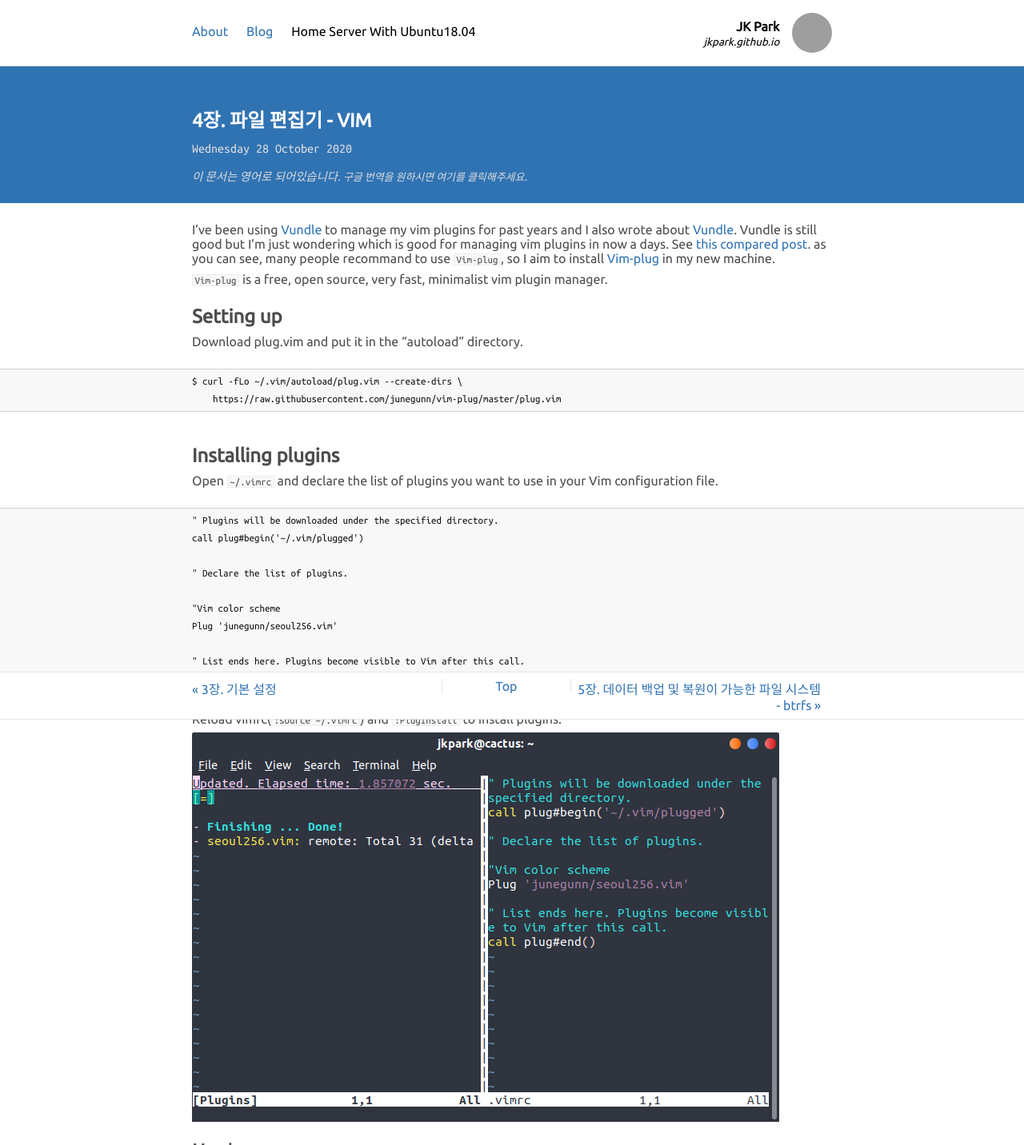
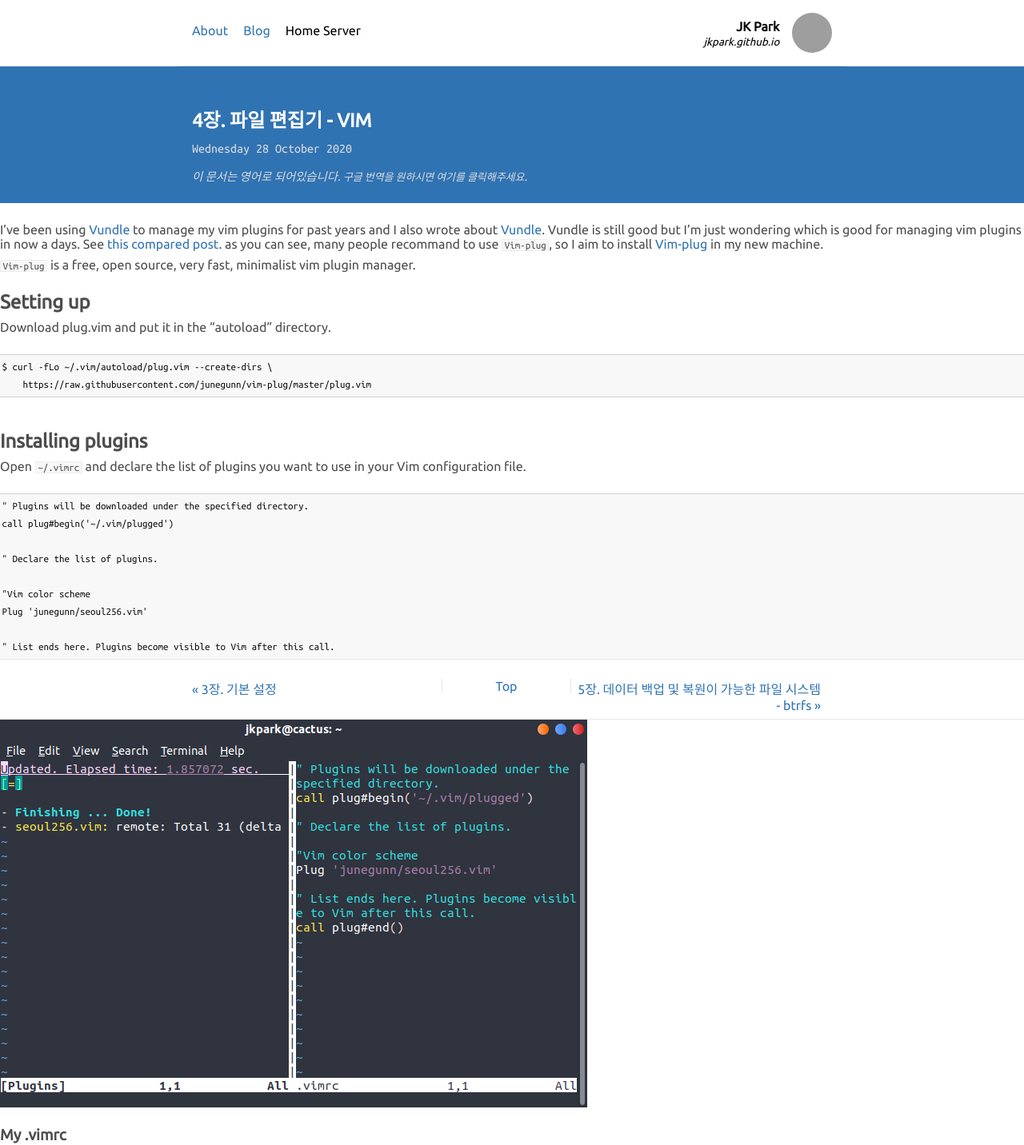
Before and after one commit to jkpark/jkpark.github.io, a Jekyll site: the page built from _ubuntu1804s/04-vim.md, in a window 1280 px wide, cut to the strip 0-1432 px from the top of the page. Shown: the whole strip at 80% size. Built offline with Jekyll 4.4.1, drawn with Linux system fonts in a browser that asks for light colours; comment, search, counter and statistics services are not loaded; grey boxes are pictures that could not be loaded.

Commit message:
reform masthead

```diff
--- a/_includes/disqus.html
+++ b/_includes/disqus.html
@@ -1,5 +1,5 @@
 {% if site.disqus %}
-<section class="comments inner">
+<section class="inner comments">
 	<div id="disqus_thread"></div>
 	<script>
 		/**
--- /dev/null
+++ b/_includes/footer.html
@@ -0,0 +1,7 @@
+
+<div class="separator"></div>
+<footer>
+    <p>
+    Made with <a href="http://jekyllrb.com/">Jekyll</a>, hosted on <a href="https://pages.github.com">Github Pages</a>.</br>
+    Template by <a href="https://github.com/jkpark/jkpark.github.io">JK Park</a>, inspired by <a href="https://github.com/ssaunier/ssaunier.github.io">Sébastien Saunier</a>.</p>
+</footer>
--- /dev/null
+++ b/_includes/head.html
@@ -0,0 +1,38 @@
+
+<meta charset="UTF-8">
+
+<title>
+    {% if page.title %}{{ page.title }}
+    {% if page.category == 'ubuntu1804' %} - 우분투 홈 서버{% endif %}
+    - {% endif %}{{ site.name }}
+</title>
+
+<meta name="author" content="{{ site.author }}" />
+{% if page.description %}
+<meta name="description" content="{{page.description}}" />
+{% endif %}
+
+{% if page.category == 'blog' %}
+    {% if page.photo %}
+<meta property="og:type" content="article">
+<meta property="og:image" content="images/posts/{{ page.photo }}" />
+    {% endif %}
+{% endif %}
+
+{{ page.extra_head }}
+
+<meta name="viewport" content="width=device-width, initial-scale=1.0">
+
+{% include analytics.html %}
+
+{% if site.google_site_verification %}
+<meta name="google-site-verification" content="H73FzMq39pLvMqBQL_e5f-JlaipO9MkcGC_ce_3xlDA" />
+{% endif %}
+
+<link href="https://fonts.googleapis.com/css?family=Ubuntu" rel="stylesheet">
+<link href="//fonts.googleapis.com/css?family=Ubuntu+Mono|Roboto:400,700,300italic" rel="stylesheet" type="text/css">
+<link rel="stylesheet" href="/css/site.css">
+<link rel="stylesheet" href="/css/masthead.css">
+<link rel="stylesheet" href="/css/footer.css">
+
+<link rel="alternate" type="application/rss+xml" title="{{ site.name }} - {{ site.description }}" href="{{ site.baseurl }}/feed.xml" />
--- /dev/null
+++ b/_includes/masthead.html
@@ -0,0 +1,18 @@
+<header class="inner masthead">
+        <div class="pull-right right logo">
+            <div class="name">
+                <a href="/">{{ site.author }}</a><br />
+                <small>
+                    <em><a href="https://jkpark.github.io/">jkpark.github.io</a></em>
+                </small>
+            </div>
+            <img class="avatar" src="{{ site.avatar }}" alt="2017" />
+        </div>
+        <nav class="pull-left">
+            <a class="{% if page.category == 'about' %} selected {% endif %}" href="/">About</a>
+            <!--<a class="{% if page.category == 'portfolio' %} selected {% endif %}" href="/portfolio/">Portfolio</a>-->
+            <a class="{% if page.category == 'blog' %} selected {% endif %}" href="/blog/">Blog</a>
+            <a class="{% if page.category == 'ubuntu1804' %} selected {% endif %}" href="/ubuntu1804/">Home Server</a>
+        </nav>
+        <div class="clear"></div>
+</header>
--- a/_layouts/default.html
+++ b/_layouts/default.html
@@ -1,67 +1,12 @@
 <!DOCTYPE html>
-<html lang="{% if page.language %}{{ page.language }}{% else %}ko{% endif %}">
-<head>
-  <meta charset="UTF-8">
-  <meta name="viewport" content="width=device-width, initial-scale=1.0">
-  <meta name="google-site-verification" content="H73FzMq39pLvMqBQL_e5f-JlaipO9MkcGC_ce_3xlDA" />
+<html lang="{{ page.lang | default: "ko" }}">
+    <head>
+        {% include head.html %}
+    </head>
 
-  {% include analytics.html %}
-
-  <link href="https://fonts.googleapis.com/css?family=Ubuntu" rel="stylesheet">
-  <link href="//fonts.googleapis.com/css?family=Ubuntu+Mono|Roboto:400,700,300italic" rel="stylesheet" type="text/css">
-  <link rel="stylesheet" href="/css/site.css">
-
-  <link rel="alternate" type="application/rss+xml" title="{{ site.name }} - {{ site.description }}" href="{{ site.baseurl }}/feed.xml" />
-
-  <title>
-    {% if page.title %}{{ page.title }}
-    {% if page.category == 'ubuntu1804' %} - 우분투18.04 홈 서버 구축{% endif %}
-    - {% endif %}{{ site.name }}
-  </title>
-  <meta name="author" content="{{ site.author }}" />
-  {% if page.description %}<meta name="description" content="{{page.description}}" />{% endif %}
-
-  {{ page.extra_head }}
-
-  {% if page.category == 'blog' %}
-    {% if page.photo %}
-      <meta property="og:type" content="article">
-      <meta property="og:image" content="images/posts/{{ page.photo }}" />
-    {% endif %}
-  {% endif %}
-</head>
-
-<body>
-  <header>
-    <div class="inner">
-      <nav>
-        <a class="{% if page.category == 'about' %} selected {% endif %}" href="/">About</a>
-        <!--<a class="{% if page.category == 'portfolio' %} selected {% endif %}" href="/portfolio/">Portfolio</a>-->
-        <a class="{% if page.category == 'blog' %} selected {% endif %}" href="/blog/">Blog</a>
-        <a class="{% if page.category == 'ubuntu1804' %} selected {% endif %}" href="/ubuntu1804/">Home Server With Ubuntu18.04</a>
-      </nav>
-      <div class="pull-right right logo">
-        <div class="name">
-          <a href="/">{{ site.author }}</a><br />
-          <small>
-            <em>
-                <a href="https://jkpark.github.io/">jkpark.github.io</a>
-            </em>
-          </small>
-        </div>
-        <img class="avatar" src="{{ site.avatar }}" alt="2017" />
-      </div>
-      <div class="clear"></div>
-    </div>
-  </header>
-
-  {{ content }}
-  <div class="separator"></div>
-
-  <footer>
-    <p>
-      Made with <a href="http://jekyllrb.com/">Jekyll</a>, hosted on <a href="https://pages.github.com">Github Pages</a>.</br>
-      Template by <a href="https://github.com/jkpark/jkpark.github.io">JK Park</a>, inspired by <a href="https://github.com/ssaunier/ssaunier.github.io">Sébastien Saunier</a>.</p>
-  </footer>
-</body>
+    <body>
+        {% include masthead.html %}
+        {{ content }}
+        {% include footer.html %}
+    </body>
 </html>
--- /dev/null
+++ b/css/footer.css
@@ -0,0 +1,9 @@
+
+footer {
+  font-size: small;
+  color: #666;
+  line-height: 2em;
+  text-align: center;
+  padding: 1em 0;
+  border-top: 1px solid #ddd;
+}
--- /dev/null
+++ b/css/masthead.css
@@ -0,0 +1,60 @@
+.masthead {
+  border-bottom: 1px solid #ddd;
+  background-color: white;
+}
+
+nav {
+    display: flex;
+    align-items: center;
+    min-height: 50px;
+}
+
+nav a {
+  display: inline-block;
+  margin-right: 1.2em;
+  padding-bottom: 0.2em;
+  border-bottom: 3px solid transparent;
+}
+nav a:last-child {
+  margin-right: 0;
+}
+
+nav a:hover {
+  text-decoration: none;
+  border-bottom: 3px solid #3073b3;
+}
+
+.masthead .logo a, .masthead .logo a:hover {
+  color: black;
+  /*text-decoration: none;*/
+}
+
+.logo .name {
+  font-weight: bold;
+  display: inline-block;
+}
+
+.logo small em {
+  font-weight: 400;
+}
+
+.logo .avatar {
+  border-radius: 50%;
+  max-width: 50px;
+  vertical-align: -9px;
+  margin-left: 12px;
+}
+
+@media (max-width: 480px) {
+  .masthead .logo {
+    clear: left;
+    text-align: center;
+    float: none;
+  }
+
+  .masthead nav {
+    float: none;
+    justify-content: center;
+    margin-top: 1em;
+  }
+}
--- a/css/site.css
+++ b/css/site.css
@@ -16,7 +16,6 @@
 }
 
 body {
-  color: #222;
   font-family: 'Ubuntu', sans-serif;
   text-rendering: optimizeLegibility;
 }
@@ -47,6 +46,14 @@
   color: #999;
 }
 
+.inner {
+  margin-left: auto;
+  margin-right: auto;
+  padding: 1em;
+  width: 100%;
+  max-width: 800px;
+}
+
 .english_idx {
   font-weight: 400;
   font-size: 50%;
@@ -74,9 +81,6 @@
 }
 
 /* Common */
-a.selected {
-  color: black;
-}
 
 a, a:active {
   text-decoration: none;
@@ -85,6 +89,10 @@
 
 a:visited {
   color: #3073b3;
+}
+
+a.selected {
+  color: black;
 }
 
 a:hover {
@@ -166,42 +174,8 @@
   margin-bottom: 1.4em;
 }
 
-/*                       */
-/* Header                */
-/*                       */
-
-header {
-  font-weight: bold;
-  padding: 1em 0;
-  border-bottom: 1px solid #ddd;
-  background-color: white;
-}
-
-header nav {
-  float: left;
-  padding-top: 14px;
-}
-
-
-header .logo a, header .logo a:hover {
-  color: black;
-  /*text-decoration: none;*/
-}
-
-.logo small em {
-  font-weight: 400;
-}
-
-.logo .name {
-  display: inline-block;
-}
-
 .inner, pre code, .post > * {
-  max-width: 800px;
-  margin-left: auto;
-  margin-right: auto;
   text-align: left;
-  width: 100%;
   display: block;
 }
 
@@ -256,77 +230,12 @@
 
 @media (max-width: 850px) {
   .inner, pre code, .post > * {
-    margin-left: 25px !important;
-    margin-right: 25px !important;
     width: auto !important;
   }
   .post > .highlighter-rouge {
     margin-left: 0 !important;
     margin-right: 0 !important;
   }
-
-}
-
-@media (max-width: 380px) {
-  header .logo {
-    clear: left;
-    text-align: center;
-    padding-top: 1em;
-    float: none;
-  }
-
-  header .avatar {
-    margin-top: 1em;
-    max-width: 50px;
-    margin-left: 0
-  }
-
-  header nav {
-    float: none;
-    text-align: center;
-  }
-}
-
-nav a {
-  display: inline-block;
-  margin-right: 1.2em;
-  padding-bottom: 0.2em;
-  font-weight: normal;
-  border-bottom: 3px solid transparent;
-}
-
-nav a:last-child {
-  margin-right: 0;
-}
-
-nav a:hover {
-  text-decoration: none;
-  border-bottom: 3px solid #3073b3;
-}
-
-nav a.selected {
-  color: black;
-}
-
-nav a.selected:hover {
-  border-bottom: none;
-}
-
-.avatar {
-  border-radius: 50%;
-  max-width: 50px;
-  vertical-align: -9px;
-  margin-left: 12px;
-}
-
-/* Footer */
-footer {
-  font-size: small;
-  color: #666;
-  line-height: 2em;
-  text-align: center;
-  padding: 1em 0;
-  border-top: 1px solid #ddd;
 }
 
 ul.posts {
@@ -531,27 +440,6 @@
   font-style: italic;
 }
 
-
-.post-footer-self-promotion {
-  margin-top: 1.6em;
-  margin-bottom: 0.3em;
-  font-style: italic;
-  margin-top: 4em;
-  margin-bottom: 6em;
-  border: 1px solid #eee;
-  border-radius: 5px;
-  padding: 0 1em;
-  background-color: #fafafa;
-}
-.post-footer-self-promotion img {
-  float: left;
-  margin-left: -84px;
-  margin-top: 16px;
-}
-.post-footer-self-promotion strong {
-  background-color: lightyellow;
-}
-
 img.inline.pull-right {
   margin-left: 1em;
 }
```
Also changed, not shown: _ubuntu1804s/04-vim.md (+1 -0 lines).
